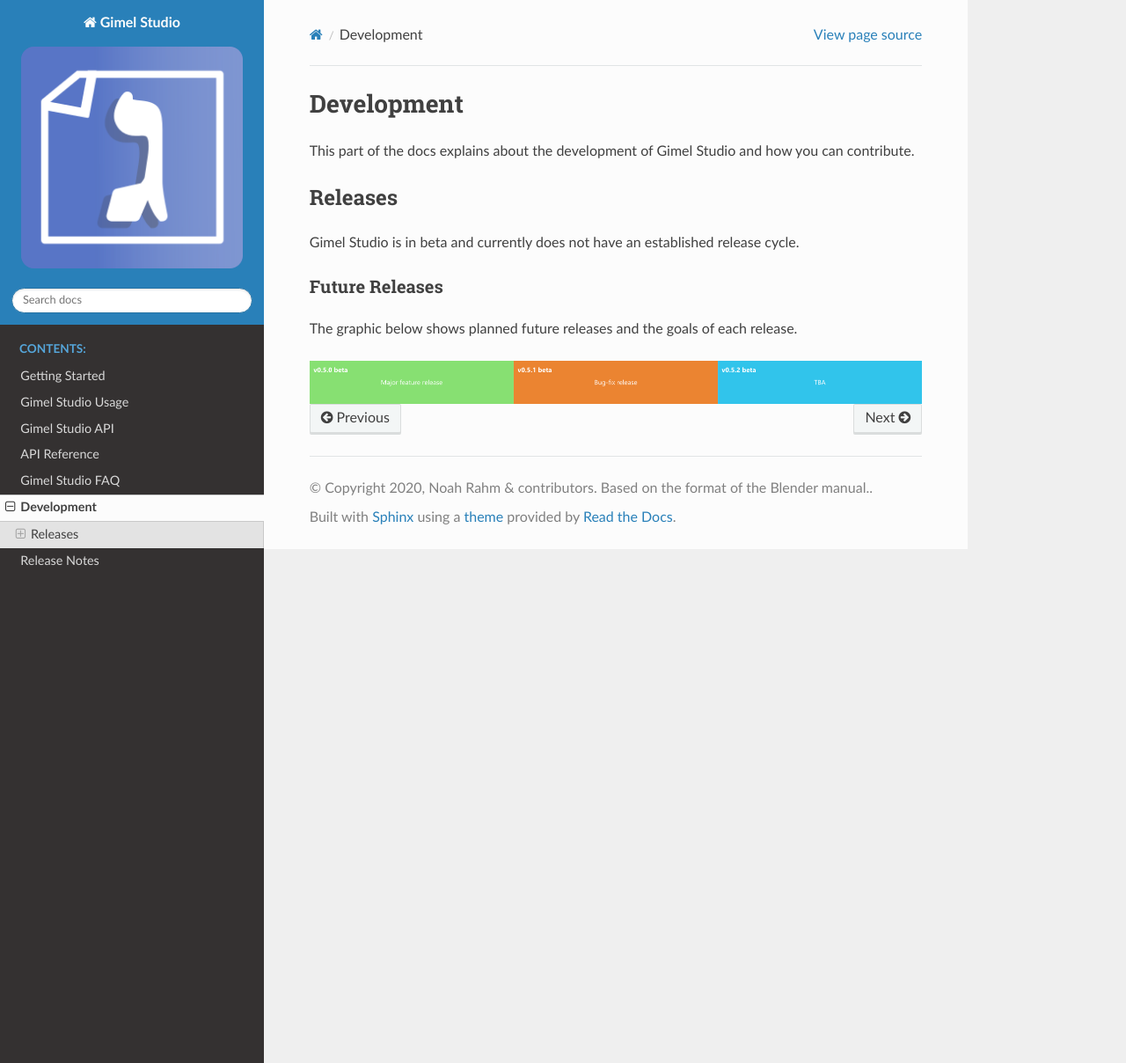
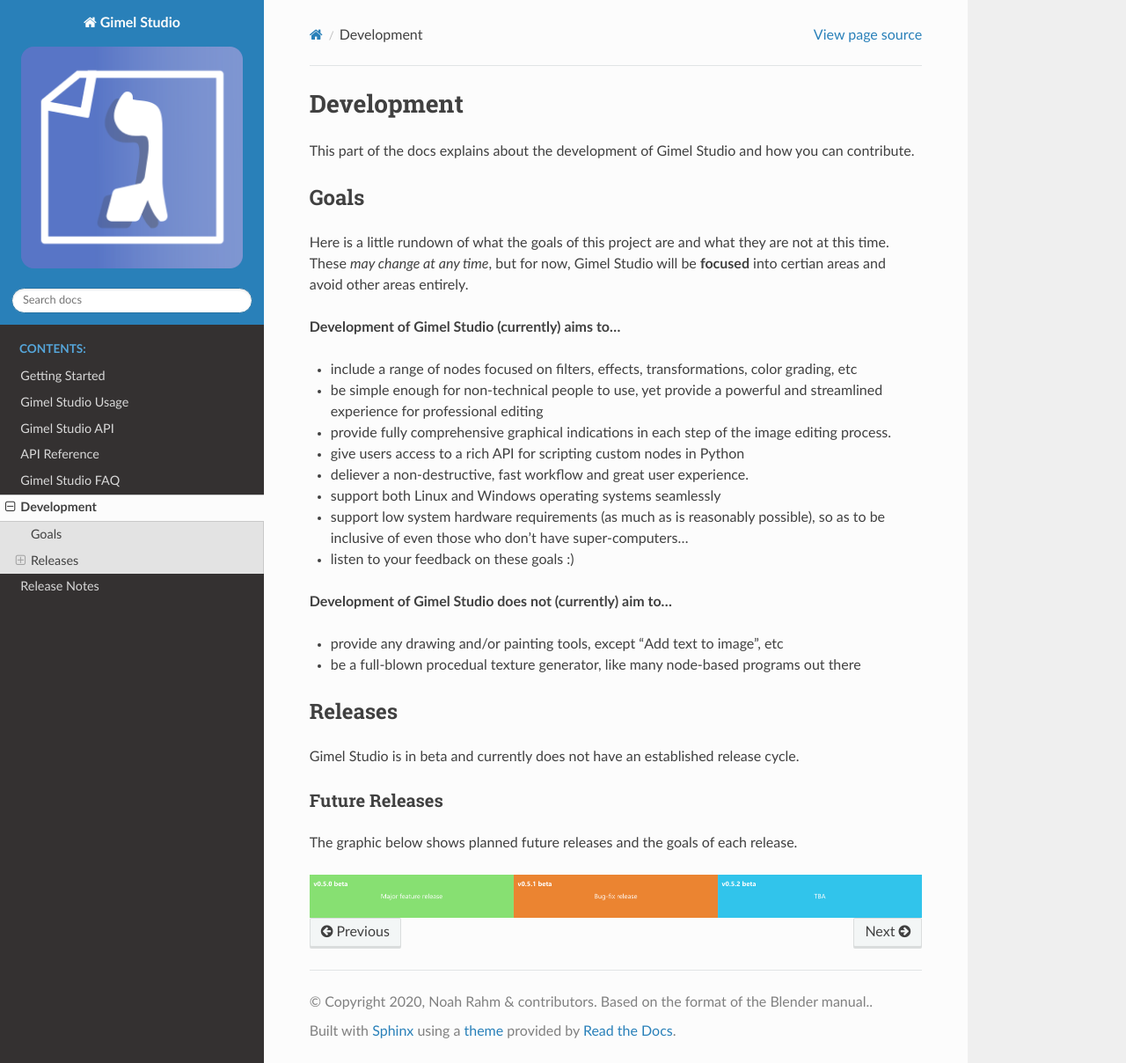
Before and after one commit to GimelStudio/Gimel-Studio, a Sphinx documentation site: the page built from docs/source/development.rst, in a window 1280 px wide and 1208 px high. Shown: the whole window at 88% size. Built offline with Sphinx 7.4.7 and the Read the Docs theme 2.0.0, drawn with Linux system fonts in a browser that asks for light colours; the version number could not be read and is left out.

Commit message:
add Goals section

```diff
--- a/docs/source/development.rst
+++ b/docs/source/development.rst
@@ -2,6 +2,29 @@ Development
 ===========
 
 This part of the docs explains about the development of Gimel Studio and how you can contribute.
+
+
+Goals
+#####
+
+Here is a little rundown of what the goals of this project are and what they are not at this time. These *may change at any time*, but for now, Gimel Studio will be **focused** into certian areas and avoid other areas entirely.
+
+**Development of Gimel Studio (currently) aims to...**
+
+* include a range of nodes focused on filters, effects, transformations, color grading, etc
+* be simple enough for non-technical people to use, yet provide a powerful and streamlined experience for professional editing
+* provide fully comprehensive graphical indications in each step of the image editing process.
+* give users access to a rich API for scripting custom nodes in Python
+* deliever a non-destructive, fast workflow and great user experience.
+* support both Linux and Windows operating systems seamlessly
+* support low system hardware requirements (as much as is reasonably possible), so as to be inclusive of even those who don't have super-computers...
+* listen to your feedback on these goals :)
+
+**Development of Gimel Studio does not (currently) aim to...**
+
+* provide any drawing and/or painting tools, except "Add text to image", etc
+* be a full-blown procedual texture generator, like many node-based programs out there
+
 
 Releases
 ########
```
